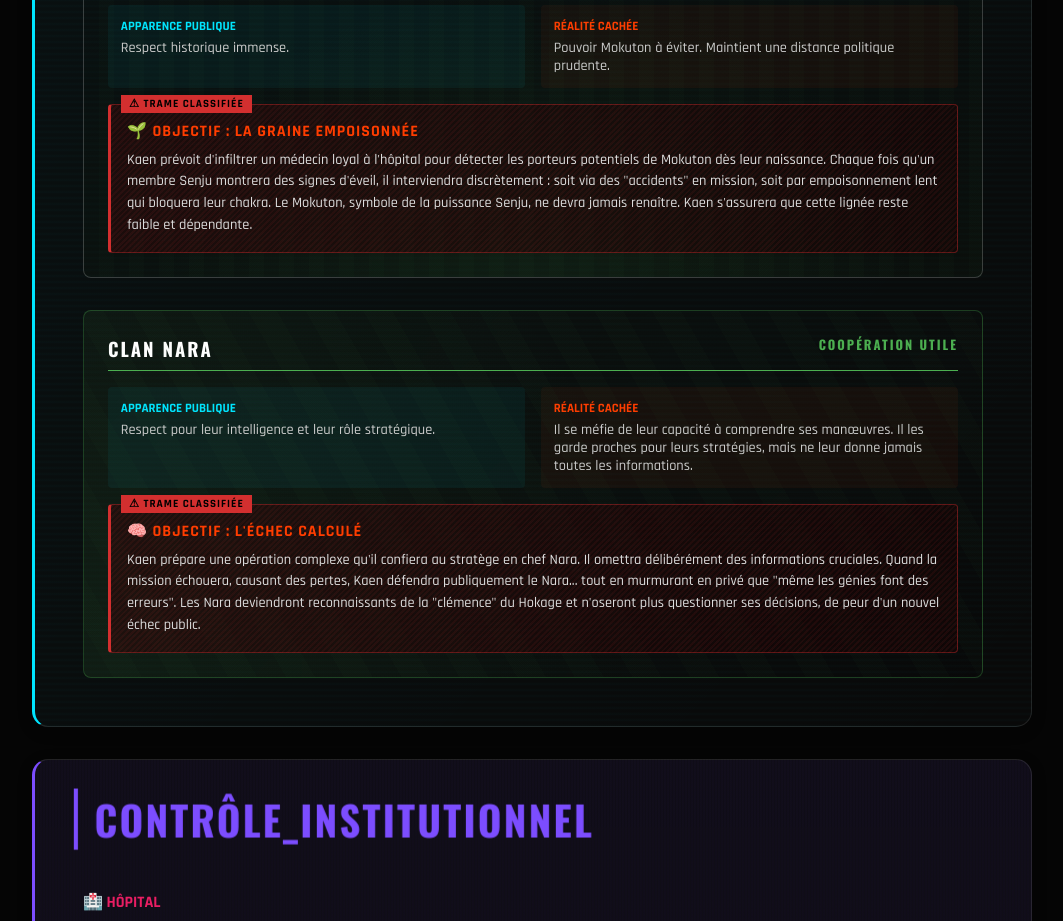
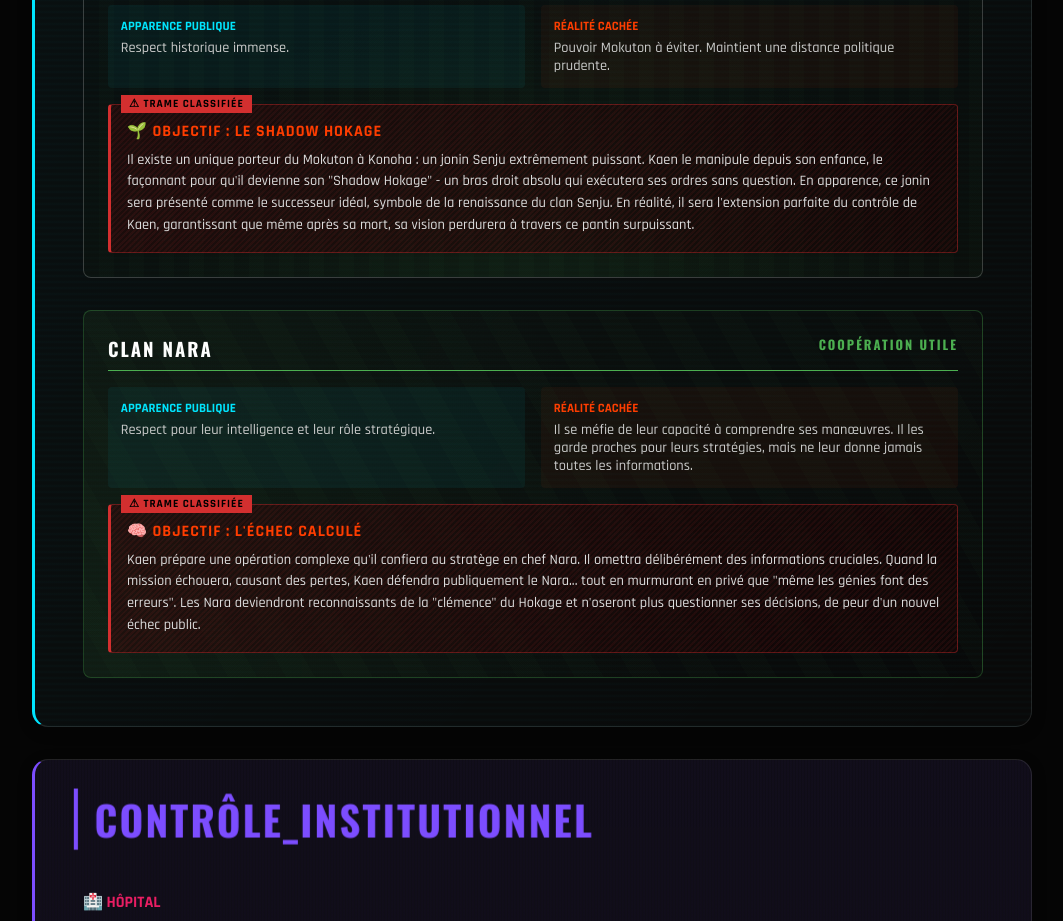
Before and after one commit to Samzerrr/dossier-hokage, a React (Vite) app: page / in a window 1280 px wide. Shown: the part 5660-6581 px from the top of the page, without its empty margins (108-1171 px from the left). Built offline with nearby package versions, Linux system fonts and the light colour scheme; a web font is replaced by a local one.

Commit message:
Update Senju objective: Shadow Hokage manipulation instead of Mokuton suppression

```diff
--- a/src/App.jsx
+++ b/src/App.jsx
@@ -331,9 +331,9 @@
                 </div>
               </div>
               <div className="narrative-plot">
-                <div className="narrative-title">🌱 OBJECTIF : LA GRAINE EMPOISONNÉE</div>
+                <div className="narrative-title">🌱 OBJECTIF : LE SHADOW HOKAGE</div>
                 <div className="narrative-content">
-                  Kaen prévoit d'infiltrer un médecin loyal à l'hôpital pour détecter les porteurs potentiels de Mokuton dès leur naissance. Chaque fois qu'un membre Senju montrera des signes d'éveil, il interviendra discrètement : soit via des "accidents" en mission, soit par empoisonnement lent qui bloquera leur chakra. Le Mokuton, symbole de la puissance Senju, ne devra jamais renaître. Kaen s'assurera que cette lignée reste faible et dépendante.
+                  Il existe un unique porteur du Mokuton à Konoha : un jonin Senju extrêmement puissant. Kaen le manipule depuis son enfance, le façonnant pour qu'il devienne son "Shadow Hokage" - un bras droit absolu qui exécutera ses ordres sans question. En apparence, ce jonin sera présenté comme le successeur idéal, symbole de la renaissance du clan Senju. En réalité, il sera l'extension parfaite du contrôle de Kaen, garantissant que même après sa mort, sa vision perdurera à travers ce pantin surpuissant.
                 </div>
               </div>
             </div>
```
